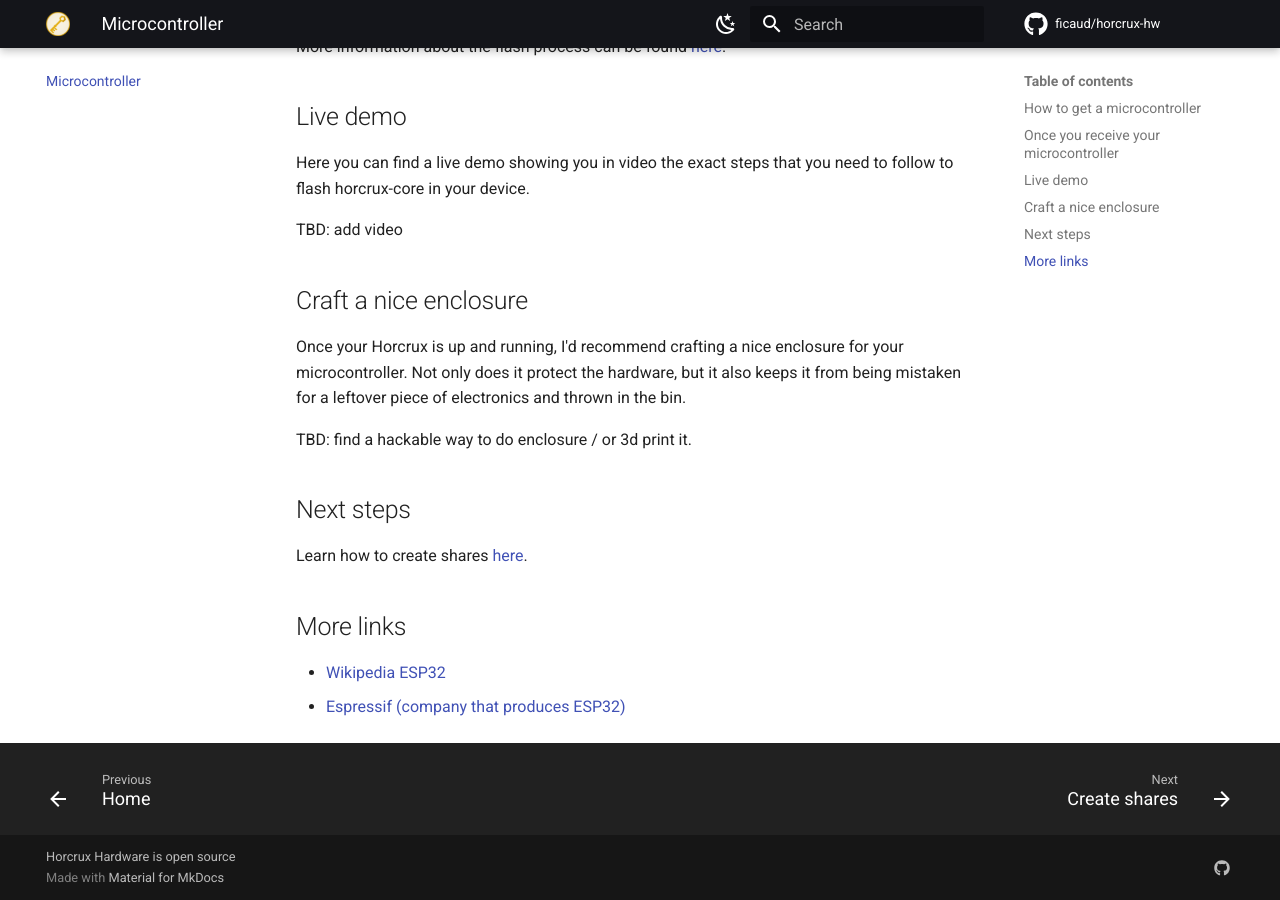
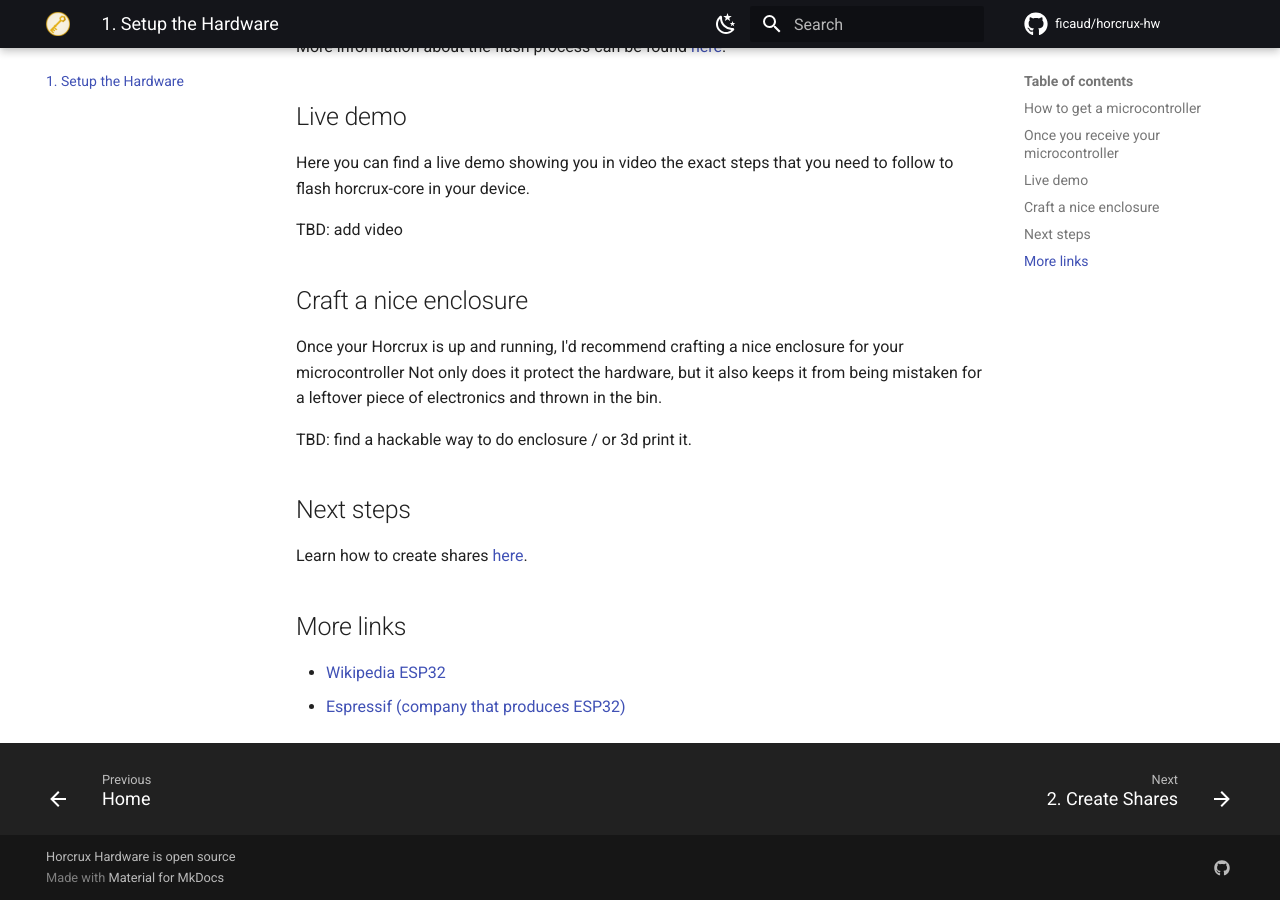
Before and after one commit to ficaud/horcrux-hw, an MkDocs documentation site: the page built from docs/1_setup-hardware.md, in a window 1280 px wide and 900 px high, scrolled down 1432 px. Built offline with MkDocs 1.6.1 and Material for MkDocs 9.7.7, drawn with Linux system fonts in a browser that asks for light colours; comment, search, counter and statistics services are not loaded; some of the changed text lies outside the part shown.

Commit message:
changed(tab): section's numbers

```diff
--- a/docs/microcontroller.md
+++ b/docs/1_setup-hardware.md
@@ -1,4 +1,4 @@
-# Microcontroller
+# 1. Setup the hardware
 
 The microcontroller is the brain of your Horcrux device. It runs [horcrux-core](https://github.com/ficaud/horcrux-core), the firmware that powers it.
 
@@ -40,13 +40,13 @@ TBD: add video
 
 ## Craft a nice enclosure
 
-Once your Horcrux is up and running, I'd recommend crafting a nice enclosure for your microcontroller. Not only does it protect the hardware, but it also keeps it from being mistaken for a leftover piece of electronics and thrown in the bin.
+Once your Horcrux is up and running, I'd recommend crafting a nice enclosure for your microcontroller Not only does it protect the hardware, but it also keeps it from being mistaken for a leftover piece of electronics and thrown in the bin.
 
 TBD: find a hackable way to do enclosure / or 3d print it.
 
 ## Next steps
 
-Learn how to create shares [here](create-shares.md).
+Learn how to create shares [here](2_create-shares.md).
 
 ## More links
 
--- a/mkdocs.yml
+++ b/mkdocs.yml
@@ -63,10 +63,9 @@ markdown_extensions:
 
 nav:
   - Home: index.md
-  - Microcontroller: microcontroller.md
-  - Create shares: create-shares.md
-  - Distribute shares: distribute-shares.md
-  - Roadmap: roadmap.md
+  - 1. Setup the Hardware: 1_setup-hardware.md
+  - 2. Create Shares: 2_create-shares.md
+  - 3. Distribute Shares: 3_distribute-shares.md
 
 extra:
   social:
```
Also changed, not shown: docs/2_create-shares.md (added, +3 -0 lines), docs/3_distribute-shares.md (added, +3 -0 lines), docs/create-shares.md (deleted, +0 -3 lines), docs/distribute-shares.md (deleted, +0 -3 lines), docs/index.md (+4 -4 lines), temp/roadmap.md (renamed from docs/roadmap.md).
